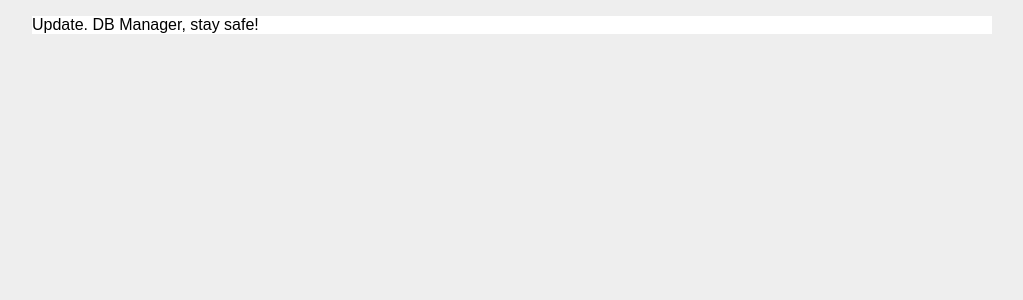
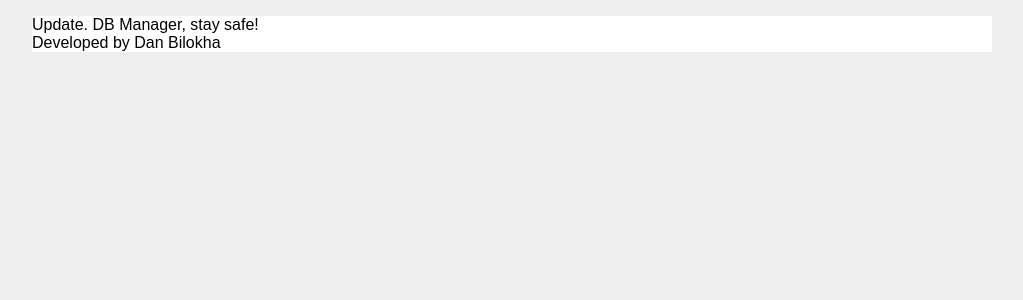
Before and after one commit to danemesis/covid19knowledgebase, a Flask app: template templates/base.html in a window 1280 px wide. Shown: the top 300 px of the page, without its empty margins (128-1151 px from the left). Run offline with Flask 2, Linux system fonts and the light colour scheme; the template is opened without the code that fills it, so the values that code supplies are empty; some libraries are stand-ins or nearby versions.

Commit message:
Add Dan to Project

```diff
--- a/templates/base.html
+++ b/templates/base.html
@@ -21,5 +21,6 @@
 {% endwith %}
 
 {% block body %}{% endblock %}
+<footer>Developed by Dan Bilokha </footer>
 </body>
 </html>
```
